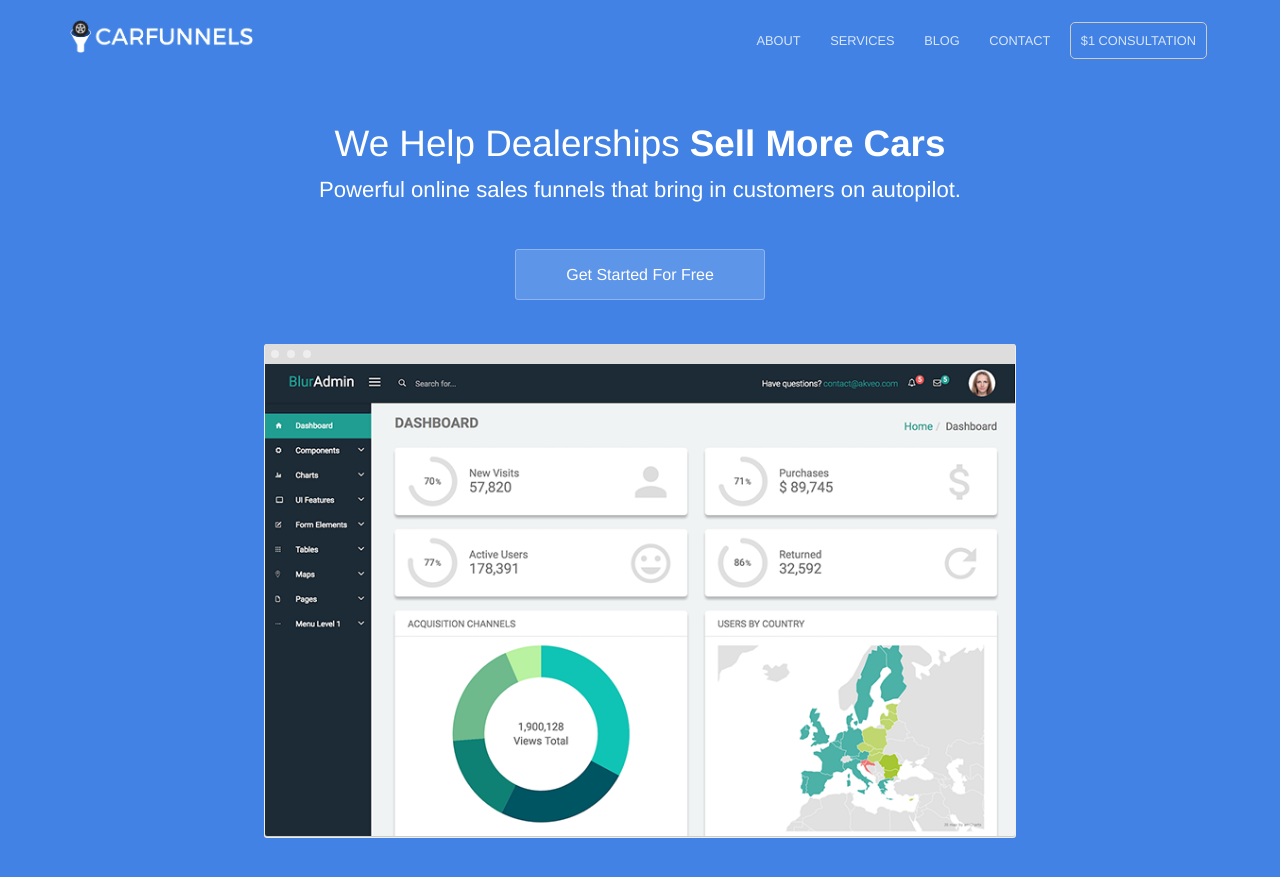
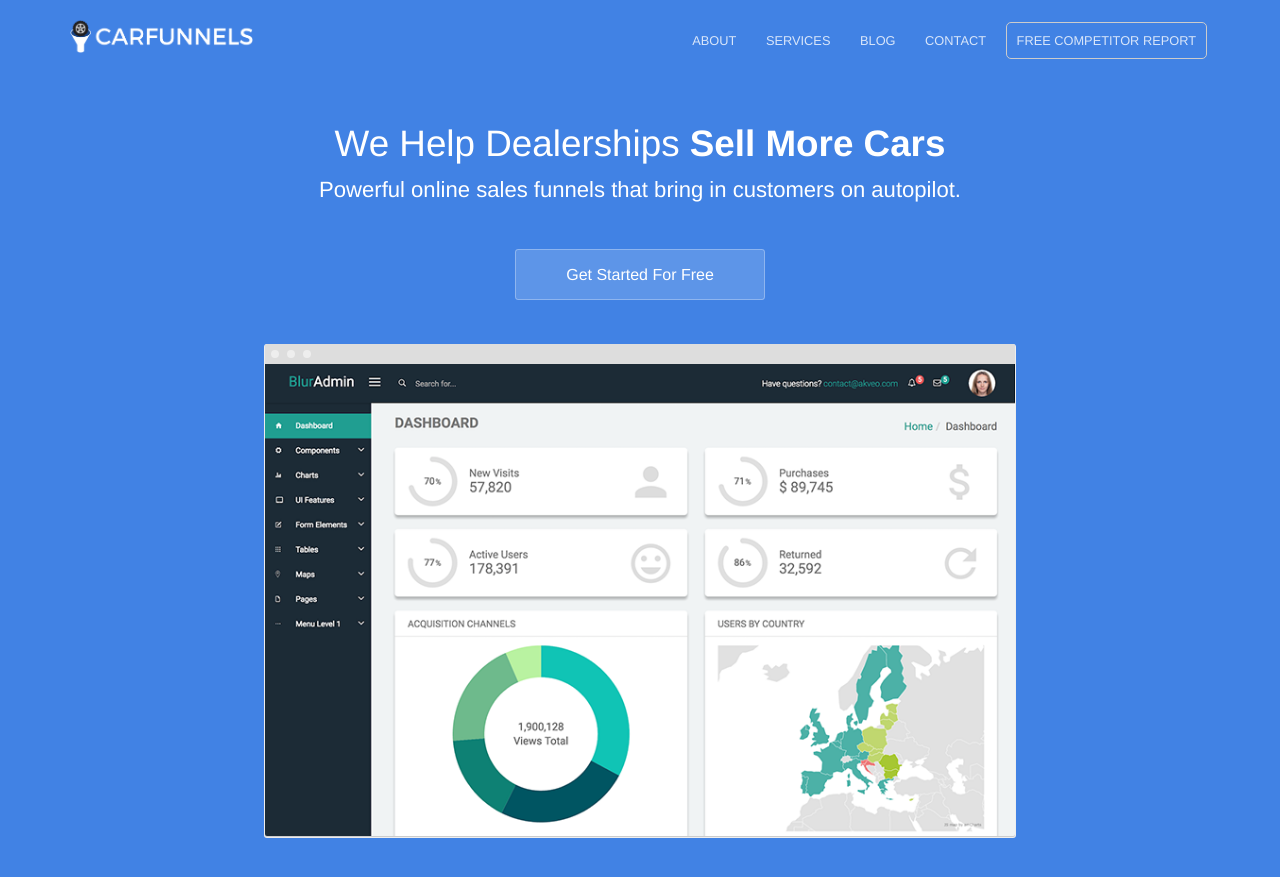
Before and after one commit to jdnoc/carfunnels.com, a Jekyll site: the page built from index.html, in a window 1280 px wide and 900 px high. Shown: the top 877 px of the window. Built offline with Jekyll 4.4.1, drawn with Linux system fonts in a browser that asks for light colours.

Commit message:
Updated '_data/navigation.yml' via CloudCannon

```diff
--- a/_data/navigation.yml
+++ b/_data/navigation.yml
@@ -14,7 +14,7 @@
   link: /contact/
   new_window: false
   highlight: false
-- name: $1 Consultation
-  link: /consultation/
+- name: Free Competitor Report
+  link: /sign-up/
   new_window: false
   highlight: true
```
